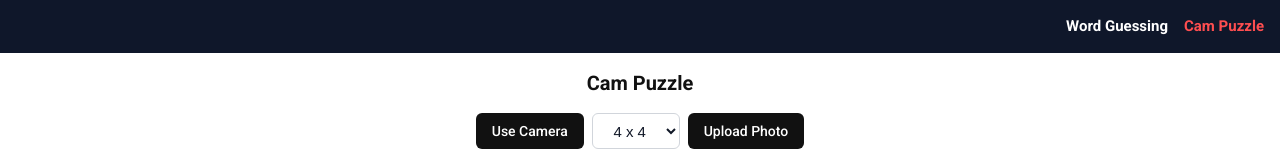
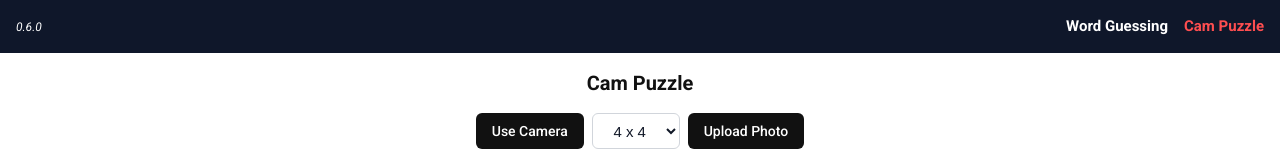
Before and after one commit to j0sephmerheb/bored-games, an Angular app: page /cam-puzzle in a window 1280 px wide. Shown: the top 160 px of the page. Built offline with nearby package versions, Linux system fonts and the light colour scheme.

Commit message:
20240526 - adjust version

```diff
--- a/package.json
+++ b/package.json
@@ -1,6 +1,6 @@
 {
   "name": "bored-games",
-  "version": "0.0.0",
+  "version": "0.6.0",
   "scripts": {
     "ng": "ng",
     "start": "ng serve",
@@ -30,6 +30,7 @@
     "@angular/cli": "^17.3.3",
     "@angular/compiler-cli": "^17.3.0",
     "@types/jasmine": "~5.1.0",
+    "@types/node": "^20.12.12",
     "jasmine-core": "~5.1.0",
     "karma": "~6.4.0",
     "karma-chrome-launcher": "~3.2.0",
--- a/src/app/components/header/header.component.html
+++ b/src/app/components/header/header.component.html
@@ -1,5 +1,6 @@
 <header class="bg-slate-900 text-white">
-    <nav class="p-4 flex justify-end items-center">
+    <nav class="p-4 flex justify-between items-center">
+        <div class="italic text-xs">{{ version }}</div>
         <!-- <a routerLink="/home" class="text-lg font-semibold">Bored Games</a> -->
 
         <ul class="flex space-x-4">
--- a/src/app/components/header/header.component.ts
+++ b/src/app/components/header/header.component.ts
@@ -1,5 +1,6 @@
 import { Component } from '@angular/core';
 import { RouterLink, RouterLinkActive } from '@angular/router';
+import { environment } from '../../../environments/environment';
 
 @Component({
   selector: 'app-header',
@@ -13,4 +14,6 @@ export class HeaderComponent {
     { path: '/word-guessing', label: 'Word Guessing' },
     { path: '/cam-puzzle', label: 'Cam Puzzle' },
   ];
+  version = environment.version;
+
 }
--- /dev/null
+++ b/src/environments/environment.prod.ts
@@ -0,0 +1,4 @@
+export const environment = {
+  production: true,
+  version: require('../../package.json').version,
+};
--- /dev/null
+++ b/src/environments/environment.ts
@@ -0,0 +1,4 @@
+export const environment = {
+  production: false,
+  version: require('../../package.json').version,
+};
--- a/tsconfig.app.json
+++ b/tsconfig.app.json
@@ -3,7 +3,7 @@
   "extends": "./tsconfig.json",
   "compilerOptions": {
     "outDir": "./out-tsc/app",
-    "types": []
+    "types": ["node"]
   },
   "files": [
     "src/main.ts"
```
